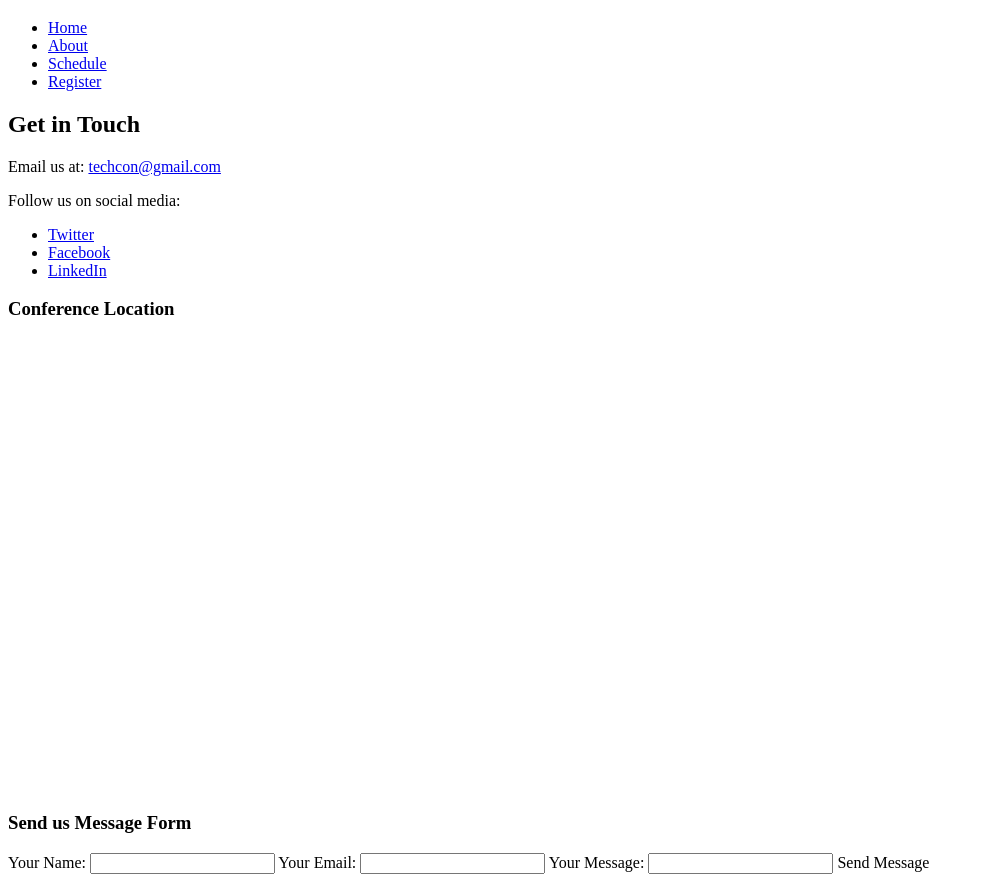
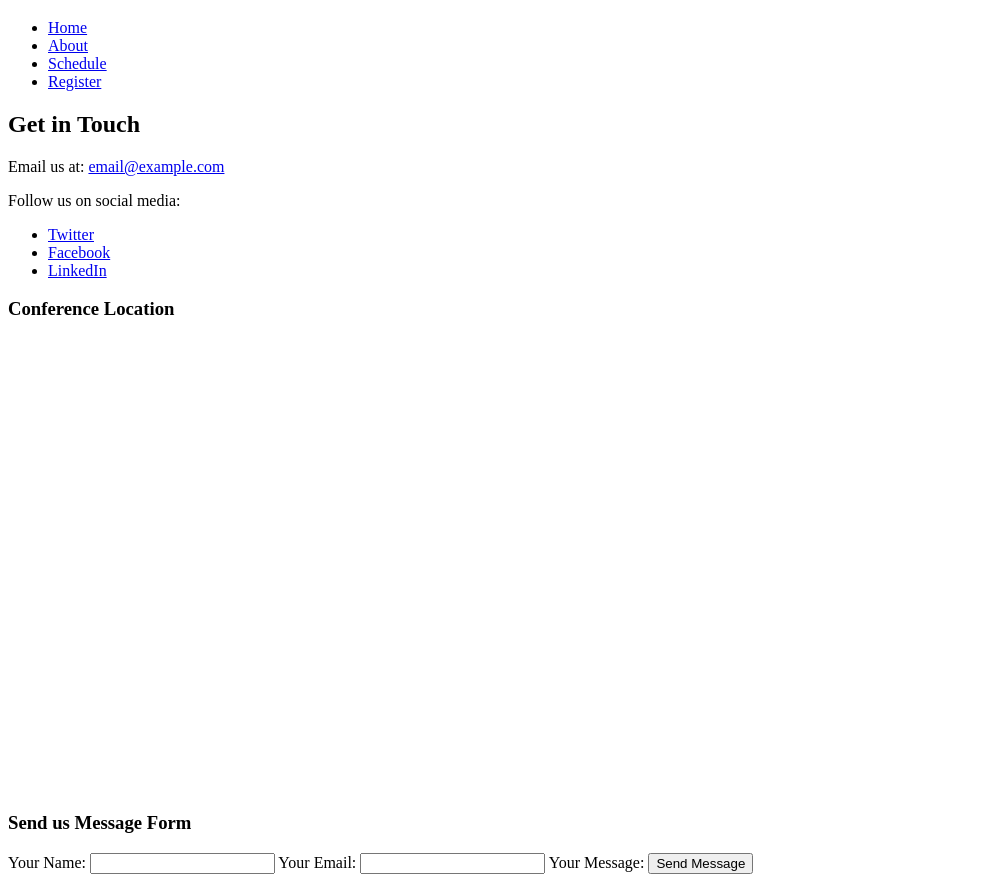
Before and after one commit to Prichard-1/TechCon_HTML, a plain HTML site: page techcon_website/contact.html in a window 1280 px wide. Shown: the part 61-943 px from the top of the page, without its empty margins (0-984 px from the left). Drawn offline with Linux system fonts and the light colour scheme.

Commit message:
add contact file

```diff
--- a/techcon_website/contact.html
+++ b/techcon_website/contact.html
@@ -21,7 +21,7 @@
     <section>
         <h2>Get in Touch</h2>
         <!---contact infomation-->
-        <p>Email us at: <a href="mailto:techcon@gmail.com">techcon@gmail.com</a></p>
+	<p>Email us at: <a href="mailto:email@example.com">email@example.com</a></p>
 
         <p>Follow us on social media:</p>
         <ul>
@@ -46,9 +46,9 @@
             <input type="text" id="email" name="email" required>
 
             <labe for="message">Your Message:</labe>
-            <input typer="text" id="message" name="message" rows="5" required>
+            <textrea="message" id="message" name="message" rows="5" required>
 
-            <buttom type="submit">Send Message</buttom>
+            <button type="submit">Send Message</button>
         </form>
     </section>
 </main>
```
